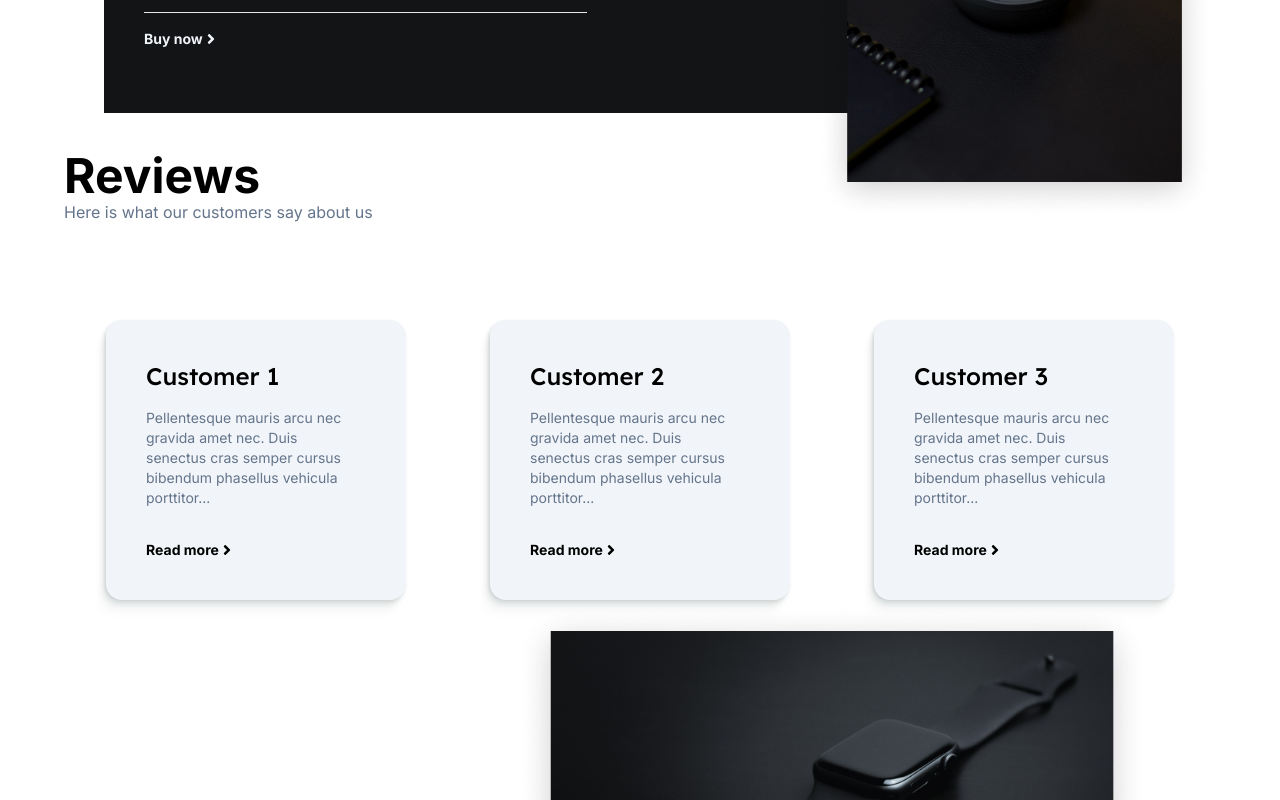
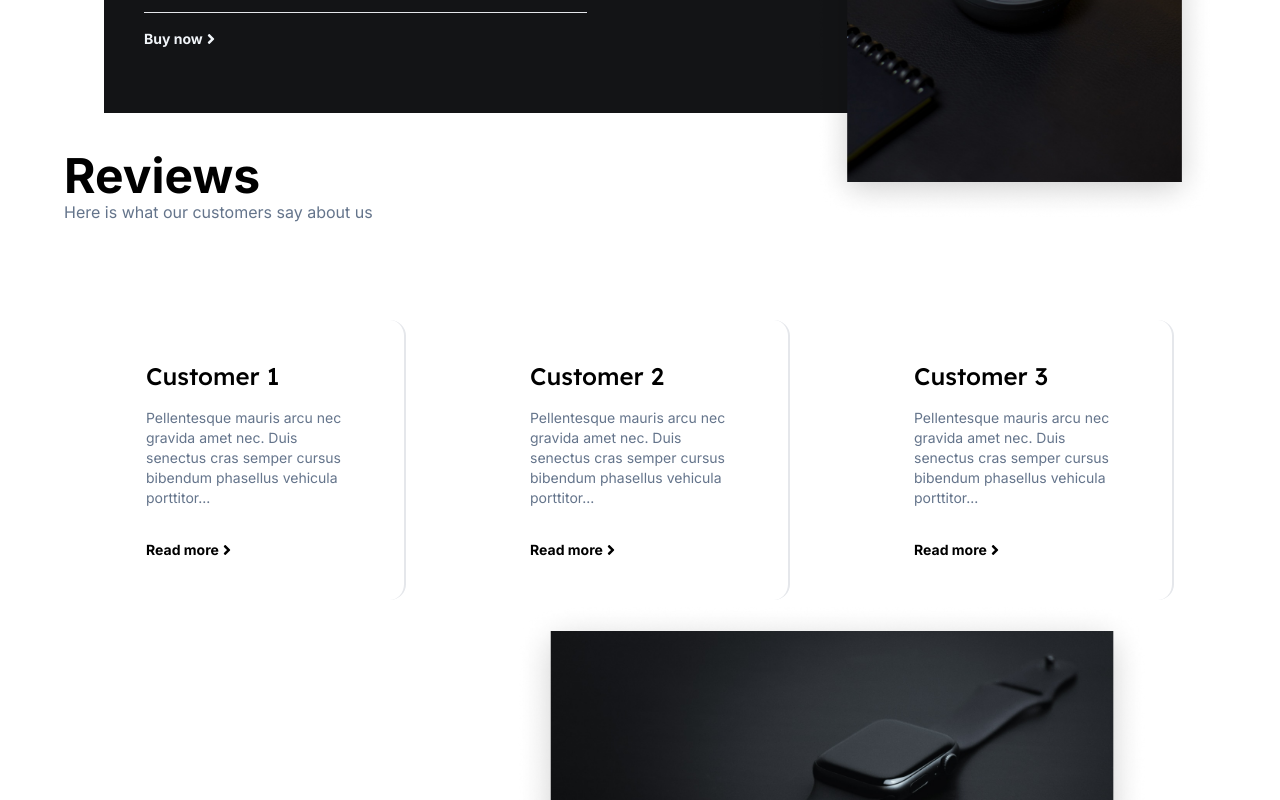
Before and after one commit to ishtails/CometLabs-Frontend, a React (Vite) app: page / in a window 1280 px wide. Shown: the part 2040-2840 px from the top of the page. Built offline with nearby package versions, Linux system fonts and the light colour scheme.

Commit message:
card components fixes

```diff
--- a/src/components/Card.tsx
+++ b/src/components/Card.tsx
@@ -7,7 +7,7 @@ type Props = {
 
 const Card = ({ title, body }: Props) => {
   return (
-      <div className="flex flex-col rounded-2xl w-[300px] mx-2 p-10 bg-slate-100 shadow-card-shadow">
+    <div className="flex flex-col rounded-2xl w-[300px] mx-2 p-10 border-r-2">
       <h1 className="font-lexend text-2xl font-medium">{title}</h1>
       <p className="text-sm mt-4 text-slate-500 w-[90%]">{body}</p>
       <button className="flex items-center mt-8">
--- a/src/components/CardImage.tsx
+++ b/src/components/CardImage.tsx
@@ -8,8 +8,8 @@ type Props = {
 
 const CardImage = ({ src, title, body }: Props) => {
   return (
-    <div className="flex flex-col items-start">
-      <img src={src} />
+    <div className="flex flex-col max-w-[400px]">
+      <img src={src} className="" />
       <div className="ml-[10%] -mt-2">
         <h1 className="font-lexend text-lg font-semibold">{title}</h1>
         <p className="text-sm text-slate-500">{body}</p>
```
Lines whose indentation alone changed are shown as unchanged.
